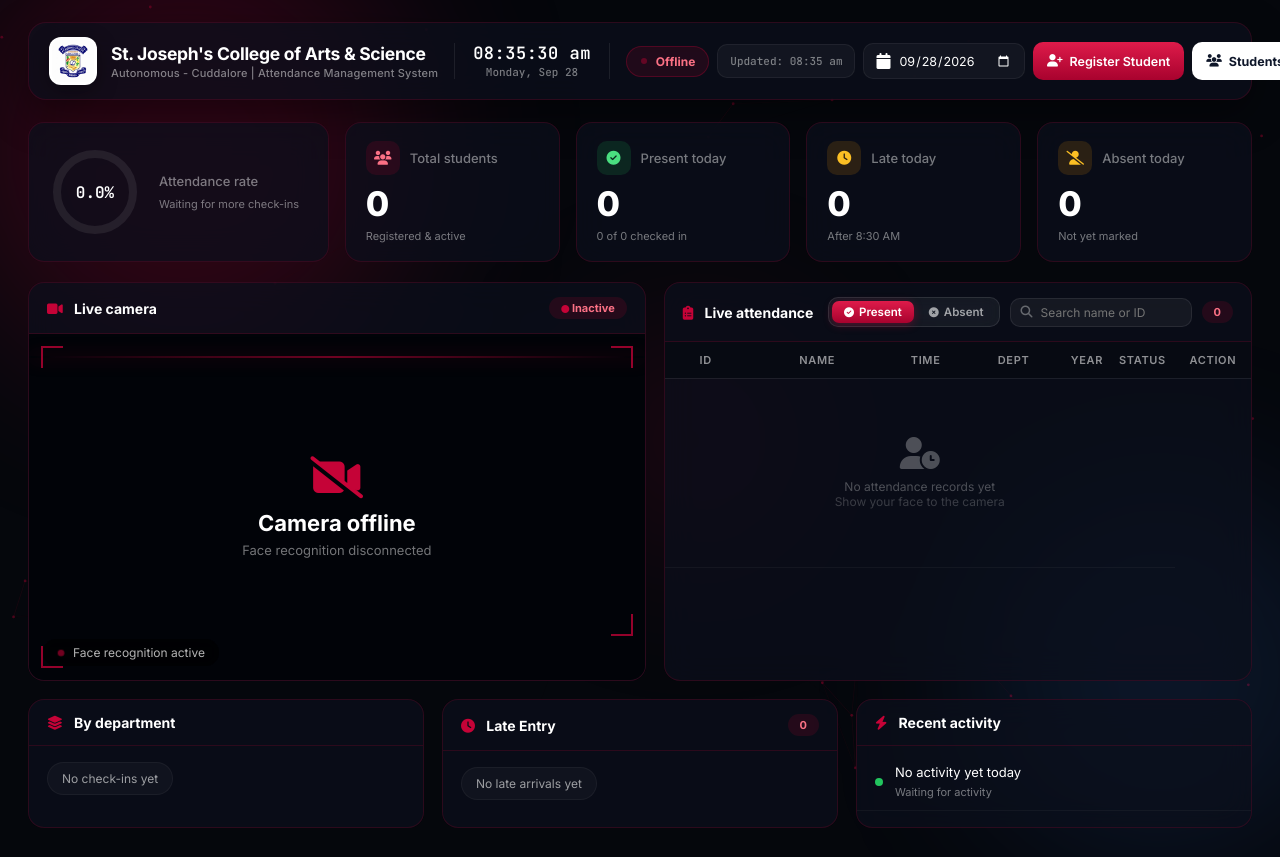
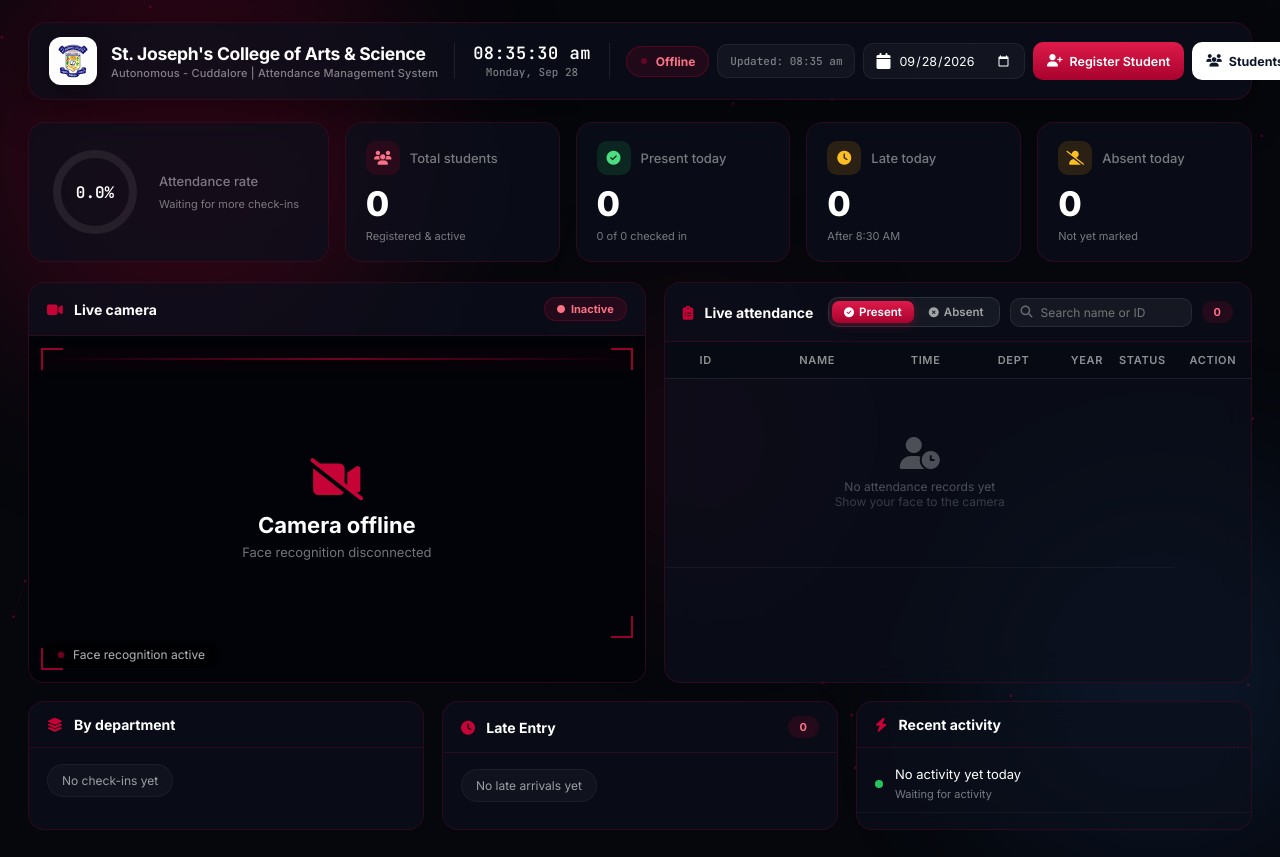
Before and after one commit to Shafyydev/face-recognition-attendance-system, a Flask app: template templates/dashboard.html in a window 1280 px wide; the page is wider, and only the part inside the window is pictured. Shown: the top 857 px of that part. Before the commit the page ends 828 px from the top of that part, so only its background shows below. Run offline with Flask 3, Linux system fonts and the light colour scheme; the template is opened without the code that fills it: most values are stand-ins (such as "Sample title", 1, 10 or a date in 2020); data that the repository does not hold is empty; parts of the project's set-up code (start-up, migrations or seed data) failed here and were passed over.

Commit message:
UI: fix cam-status badge styling to green theme when camera is active

```diff
--- a/templates/dashboard.html
+++ b/templates/dashboard.html
@@ -328,6 +328,20 @@
             border-radius: 100px;
             font-size: 11px;
             font-weight: 700;
+            color: #fb7185;
+        }
+        #cam-status {
+            display: inline-flex;
+            align-items: center;
+            gap: 6px;
+            background: rgba(34, 197, 94, 0.12);
+            border: 1px solid rgba(34, 197, 94, 0.25);
+            color: #4ade80;
+            transition: all 0.2s ease;
+        }
+        #cam-status.offline {
+            background: rgba(197, 3, 55, 0.14);
+            border-color: rgba(197, 3, 55, 0.28);
             color: #fb7185;
         }
 
@@ -3208,16 +3222,19 @@ checkRecognitionStatus();async function refreshData() {
                 if (state === lastCamState) return;
                 lastCamState = state;
                 if (data.camera) {
+                    camStatus.classList.remove('offline');
                     camStatus.innerHTML = '<i class="fas fa-circle" style="color:#22c55e;font-size:8px;"></i> Active';
                     liveBadge.classList.remove('offline');
                     liveBadge.innerHTML = '<span class="dot"></span> Live';
                 } else {
-                    camStatus.innerHTML = '<i class="fas fa-circle" style="color:#C50337;font-size:8px;"></i> ' + (data.camera_message || 'No camera');
+                    camStatus.classList.add('offline');
+                    camStatus.innerHTML = '<i class="fas fa-circle" style="color:#fb7185;font-size:8px;"></i> ' + (data.camera_message || 'No camera');
                     liveBadge.classList.add('offline');
                     liveBadge.innerHTML = '<span class="dot"></span> Camera';
                 }
             } catch (e) {
-                camStatus.innerHTML = '<i class="fas fa-circle" style="color:#C50337;font-size:8px;"></i> Inactive';
+                camStatus.classList.add('offline');
+                camStatus.innerHTML = '<i class="fas fa-circle" style="color:#fb7185;font-size:8px;"></i> Inactive';
                 liveBadge.classList.add('offline');
                 liveBadge.innerHTML = '<span class="dot"></span> Offline';
                 videoFeed.style.display = 'none';
```
